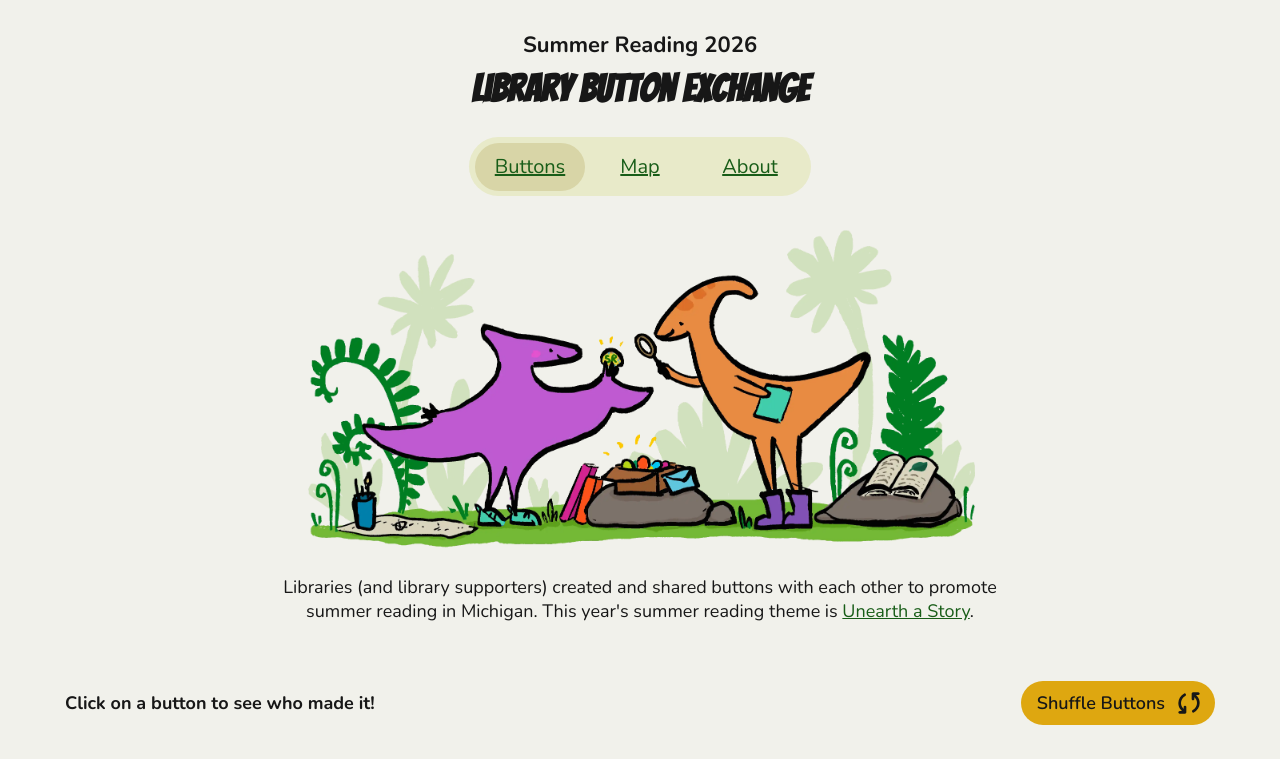
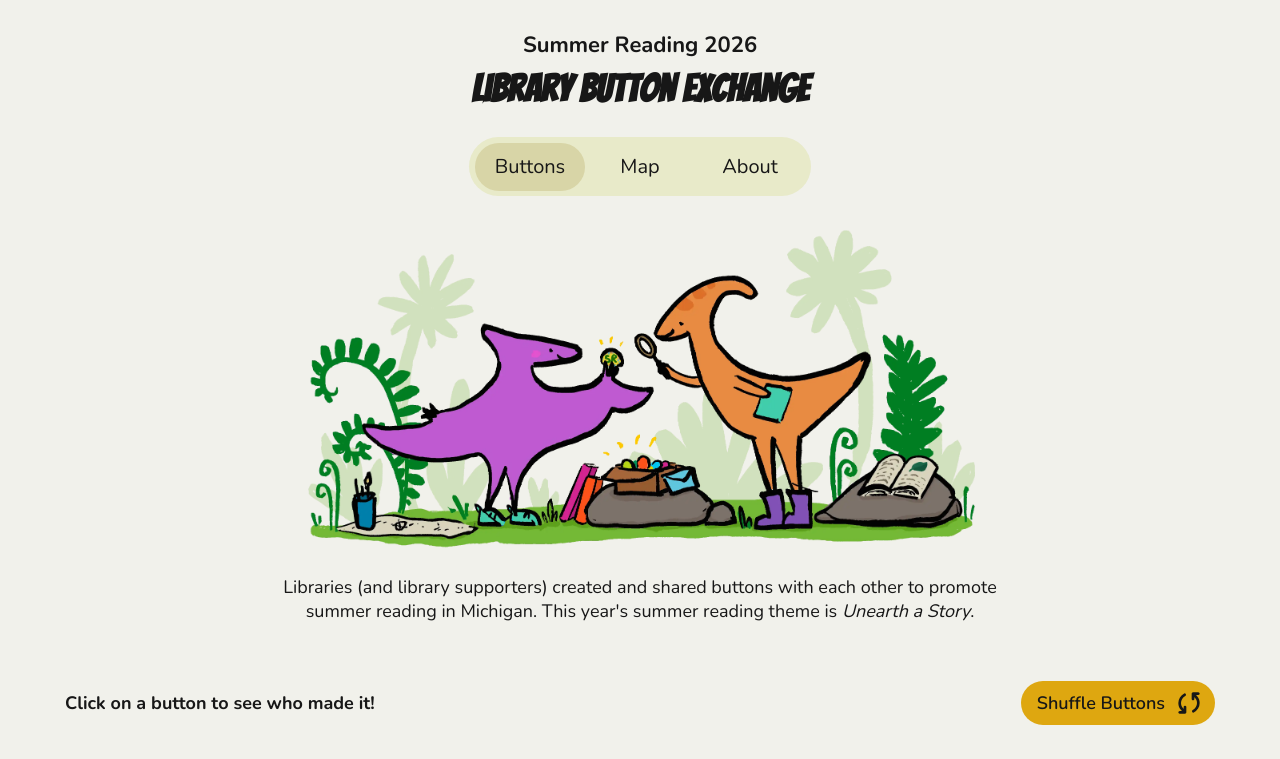
Before and after one commit to dplwebdeveloper/summer-reading-buttons-2026, a Next.js app: page / in a window 1280 px wide. Shown: the top 759 px of the page. Built offline with nearby package versions, Linux system fonts and the light colour scheme.

Commit message:
feat/update styling

```diff
--- a/app/components/ButtonsList.js
+++ b/app/components/ButtonsList.js
@@ -1,13 +1,13 @@
-"use client";
+'use client';
 
-import Image from "next/image";
-import { allButtons } from "../data/libraries";
-import styles from "./ButtonsList.module.css";
-import { useEffect, useState } from "react";
-import { getRandomInt, shuffle } from "../helpers";
-import Link from "next/link";
-import Refresh from "./icons/Refresh";
-import { useButtonsContext } from "./ButtonsProvider";
+import Image from 'next/image';
+import { allButtons } from '../data/libraries';
+import styles from './ButtonsList.module.css';
+import { useEffect, useState } from 'react';
+import { getRandomInt, shuffle } from '../helpers';
+import Link from 'next/link';
+import Refresh from './icons/Refresh';
+import { useButtonsContext } from './ButtonsProvider';
 
 export default function ButtonsList() {
   const [shuffleKey, setShuffleKey] = useState(0);
@@ -19,9 +19,8 @@ export default function ButtonsList() {
     <div className={styles.wrapper}>
       <div className={styles.intro}>
         <p>
-          Libraries (and library supporters) created and shared buttons with
-          each other to promote summer reading in Michigan. This year's summer
-          reading theme is <a href="/about#summer-reading">Unearth a Story</a>.
+          Libraries (and library supporters) created and shared buttons with each other to promote
+          summer reading in Michigan. This year's summer reading theme is <em>Unearth a Story</em>.
         </p>
       </div>
       <div className={styles.actions}>
@@ -41,12 +40,9 @@ export default function ButtonsList() {
       {shuffleKey > 0 && (
         <div className={styles.buttons} key={shuffleKey}>
           {buttons.map((b, i) => (
-            <Link
-              href={`/${b.libraryId}?btn=${b.index}`}
-              key={`${b.libraryId}_${b.index}`}
-            >
+            <Link href={`/${b.libraryId}?btn=${b.index}`} key={`${b.libraryId}_${b.index}`}>
               <Image
-                className={i < 20 ? styles[`delay${getRandomInt(0, 3)}`] : ""}
+                className={i < 20 ? styles[`delay${getRandomInt(0, 3)}`] : ''}
                 src={b?.image.src}
                 width={b?.image.width}
                 height={b?.image.height}
--- a/app/components/Footer.module.css
+++ b/app/components/Footer.module.css
@@ -8,3 +8,12 @@
   margin: 40px 0px;
   padding: 20px;
 }
+
+.footer a {
+  text-decoration: underline;
+  color: #185d18;
+}
+
+.footer a:hover {
+  color: #104710;
+}
--- a/app/globals.css
+++ b/app/globals.css
@@ -52,15 +52,7 @@ h1 {
 
 a {
   color: inherit;
-}
-
-a {
-  text-decoration: underline;
-  color: #185d18;
-}
-
-a:hover {
-  color: #104710;
+  text-decoration: none;
 }
 
 .sr-only:not(:focus):not(:active) {
```
Also changed, not shown: app/(routes)/about/page.module.css (+9 -0 lines).
